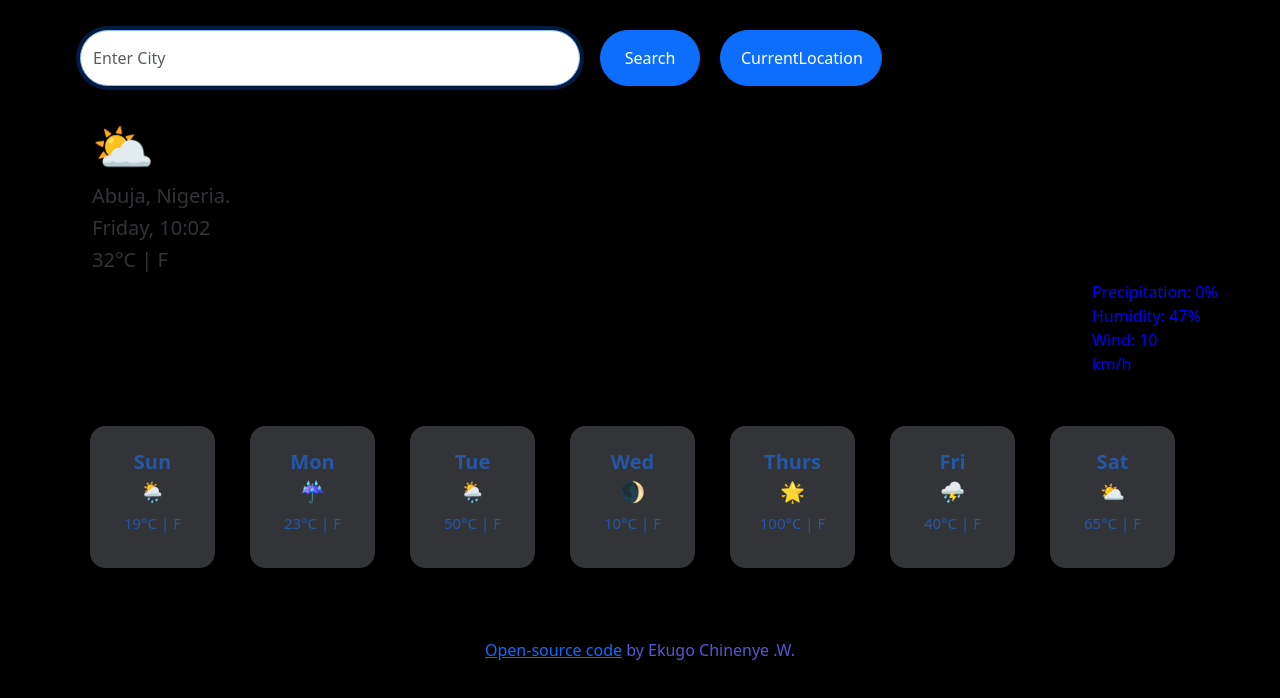
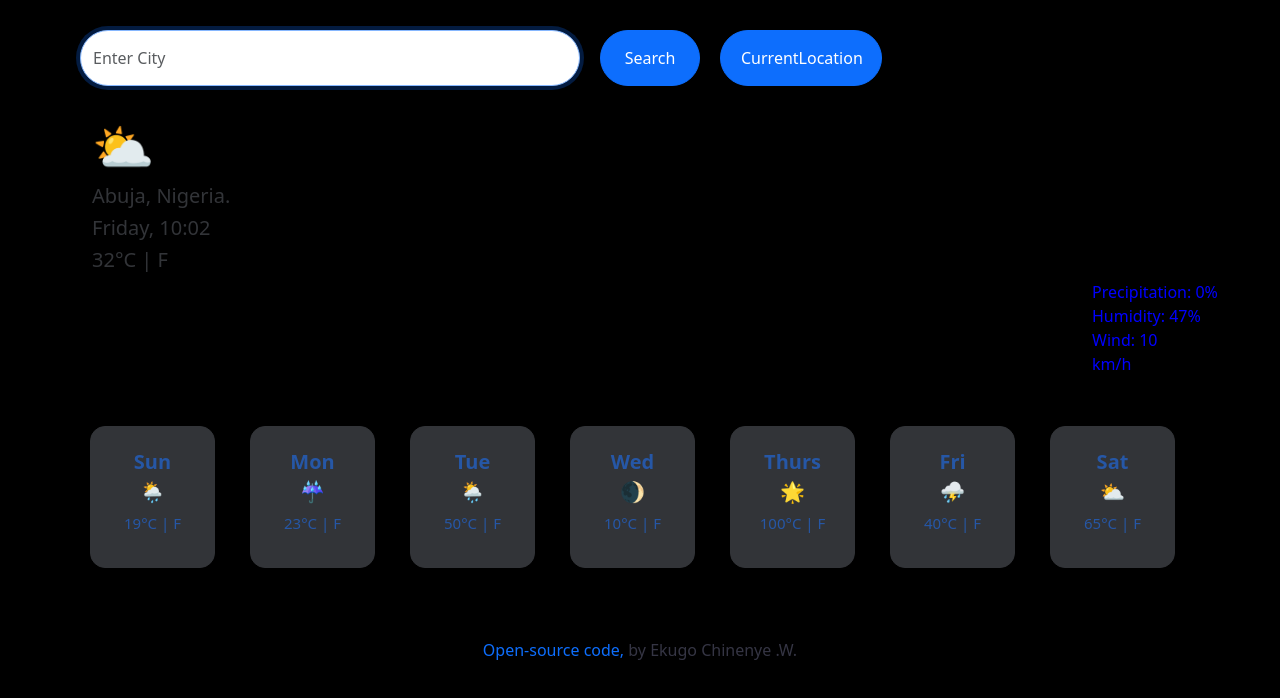
Before and after one commit to whitney-a/weather-app, a plain HTML site: page index.html in a window 1280 px wide. Drawn offline with nearby package versions, Linux system fonts and the light colour scheme.

Commit message:
Made changes to css

```diff
--- a/index.html
+++ b/index.html
@@ -63,7 +63,7 @@
       </div>
       <div class="footer">
         <a href="https://github.com/whitney-a/weather-app" target="_blank"
-          >Open-source code</a
+          >Open-source code,</a
         >
         <span class="name">by Ekugo Chinenye .W.</span>
       </div>
--- a/styles.css
+++ b/styles.css
@@ -80,5 +80,8 @@ body {
   color: rgb(126, 126, 185);
 }
 .name {
-  color: rgb(87, 87, 214);
+  color: rgb(53, 53, 68);
 }
+a {
+  text-decoration: none;
+}
```
